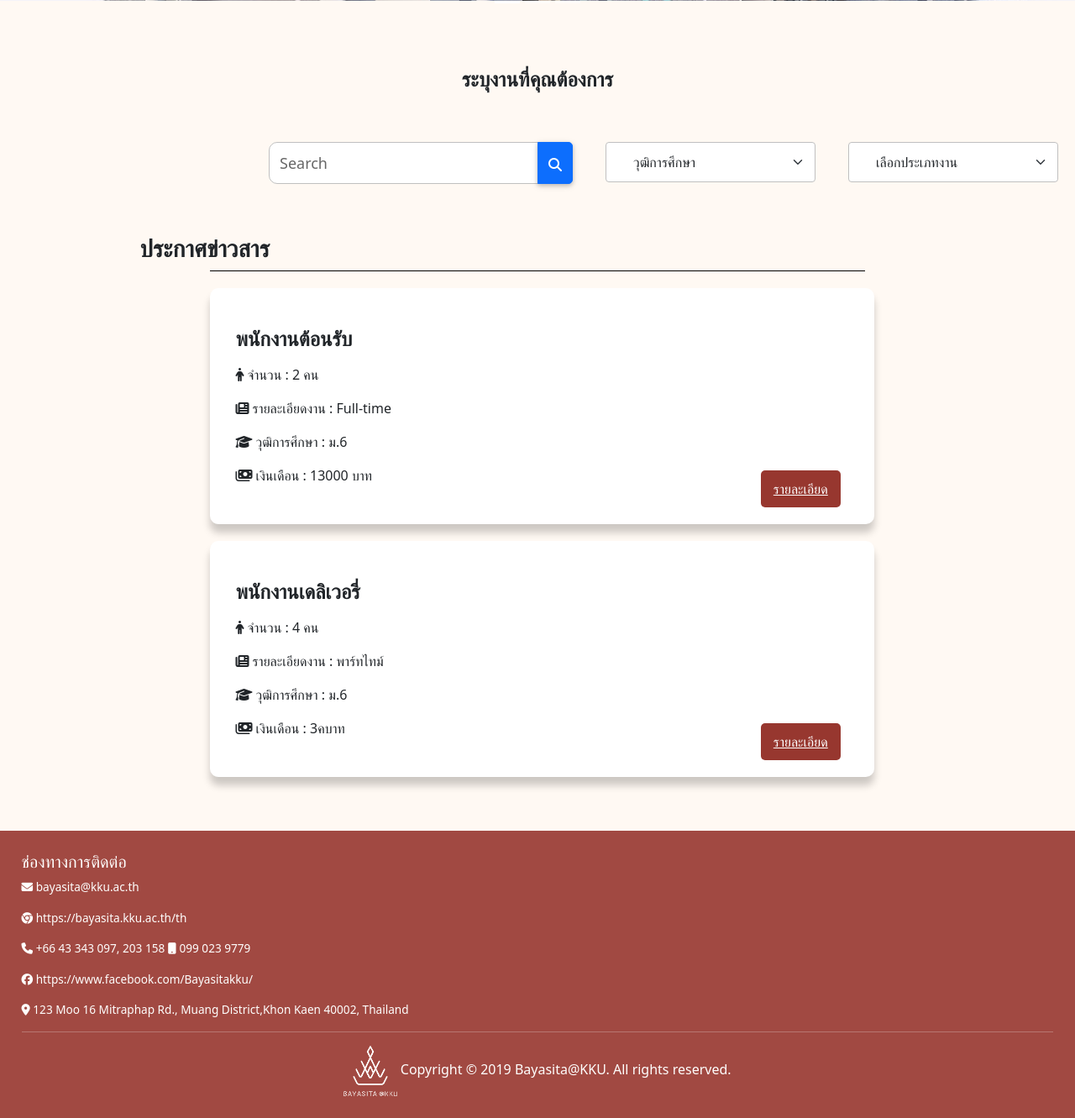
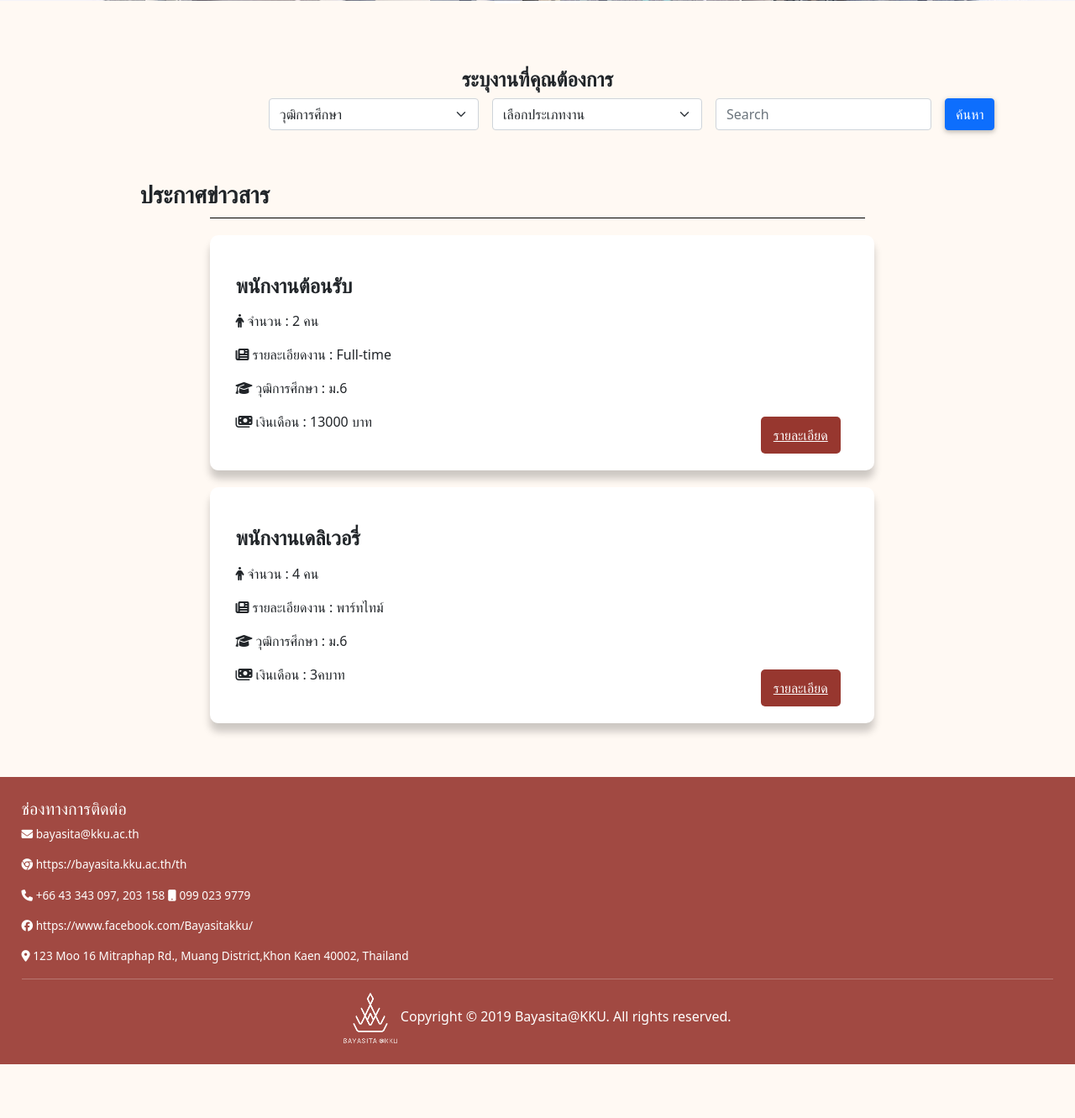
Before and after one commit to namxsw/project, a PHP site: page / in a window 1280 px wide. Shown: the part 588-1919 px from the top of the page at 84% size. After the commit the page ends 1855 px from the top, so only its background shows below. Run offline with PHP 8.4, Linux system fonts and the light colour scheme; data comes from the database, SQL or seed files in the repository; some libraries are stand-ins or nearby versions; some web fonts are replaced.

Commit message:
05/11/2565

```diff
--- a/css/user_Home.css
+++ b/css/user_Home.css
@@ -1,7 +1,9 @@
 body {
     background-color: #FFF9F3 !important;
     font-family: sans-serif;
+    min-width: 370px;
 }
+
 .header {
     color: #97372f;
     text-align: center;
@@ -15,60 +17,49 @@ h5 {
 
 
 /* banner */
-.carousel-inner{
+.carousel-inner {
     height: 400px;
 }
 
 
 /* ค้นหา */
 
-.ser{
+.ser {
     z-index: -1;
 }
-.search h4{
+
+.search-brn {
+    padding-left: 25%;
+}
+
+.form-select {
+    width: 250px !important;
+}
+
+.search h4 {
     text-align: center;
     margin-top: 50px;
 }
 
-.input-group{
+.input-group {
     margin-top: 60px;
 
 }
 
-.input-group .form-outline{
-    margin-left: 25%;
-    border: 1px solid #C0C0C0;
-    padding: 0.3rem 2rem;
-    border-radius: 10px;
-    background-color: #FFFf;
-}
 
-.input-group .form-outline .form-label{
-
-    font-size: large;
-    margin-top: 5px;
-}
-
-.select .form-select{
-    margin-left: 40px;
-    padding: 0.7rem 2rem;
-    border: 1px solid #C0C0C0;
-    width: 250px;
+.form-control {
+    height: 25px;
 }
 
 
 
-.btn-search{
-	border-radius: 0px 5px 5px 0px !important;
-}
-
 /* ดีเทล */
-.title h3{
+.title h3 {
     margin-top: 60px;
     margin-left: 13%;
 }
 
-#line{
+#line {
     margin: 10px 250px;
     border-top: 0.3px solid black;
 }
@@ -131,7 +122,7 @@ h5 {
     right: 40px;
     border: none;
     border-radius: 5px;
-    padding: 10px 15px ;
+    padding: 10px 15px;
 
 
 }
@@ -150,7 +141,7 @@ footer {
 
 }
 
-footer h5{
+footer h5 {
     color: #fff;
     margin-left: 0;
 }
@@ -159,9 +150,37 @@ footer p {
     font-size: 85%;
 }
 
-.ft{
+.ft {
     text-align: center;
 }
-.ft img{
+
+.ft img {
     height: 60px;
 }
+
+
+@media(max-width: 1200px) {
+    .carousel-inner {
+        height: auto;
+    }
+}
+
+@media(max-width: 992px) {
+
+    .search-brn {
+       align-items: center !important;
+       padding-left: 20%;
+    }
+
+    .form-control{
+        width: 78% !important;
+    }
+
+}
+
+
+
+@media(max-width: 720px) {}
+
+
+@media(max-width: 648px) {}
--- a/index.php
+++ b/index.php
@@ -59,22 +59,14 @@
     </div>
 
     <!-- ค้นหา        -->
-    <div class="ser">
-        <div class="search">
+    <div class="ser ">
+        <div class="search align-items-center">
             <h4><b>ระบุงานที่คุณต้องการ</h4></b>
         </div>
 
-        <div class="input-group">
-            <div class="form-outline">
-                <input type="search" id="form1" class="form-control" />
-                <label class="form-label" for="form1">Search</label>
-            </div>
-            <button type="button" class="btn btn-primary btn-search">
-                <i class="fas fa-search"></i>
-            </button>
-
-            <div class="select">
-                <select class="form-select" aria-label="Default select example">
+        <form class="row row-cols-lg-auto g-3 align-items-center search-brn">
+            <div class="col-12 ">
+                <select class="form-select form-control" aria-label="Default select example">
                     <option selected>วุฒิการศึกษา</option>
                     <option value="1">ม.6</option>
                     <option value="2">ปวช.</option>
@@ -83,16 +75,27 @@
                 </select>
             </div>
 
-            <div class="select">
-                <select class="form-select" aria-label="Default select example">
+            <div class="col-12">
+                <select class="form-select form-control" aria-label="Default select example">
                     <option selected>เลือกประเภทงาน</option>
                     <option value="พนักงานเดลิเวอรี่">พนักงานเดลิเวอรี่</option>
                     <option value="พนักงานต้อนรับ">พนักงานต้อนรับ</option>
                     <option value="พนักงานเสิร์ฟอาหาร">พนักงานเสิร์ฟอาหาร</option>
                 </select>
             </div>
-        </div>
+
+            <div class="col-12">
+                <input class="form-control" type="search" placeholder="Search">
+            </div>
+
+            <div class="col-12">
+                <button type="submit" class="btn btn-primary submit">ค้นหา</button>
+            </div>
+        </form>
+
+
     </div>
+
 
     <div class="title">
         <h3><b>ประกาศข่าวสาร</h3></b>
@@ -109,11 +112,20 @@
 
                     <tr>
                         <div class="post">
-                        <p class="section-ap"> <h4><b> <td><?php echo $row['Job_Type']; ?></b></h4></td></p>
-                <p class="section-ap"><i class="fa-solid fa-person"></i> จำนวน : <td><?php echo $row['Job_Amount']; ?></td></p>
-                <p class="section-ap"><i class="fa-solid fa-newspaper"></i> รายละเอียดงาน : <td><?php echo $row['Job_Result']; ?></td></p>
-                <p class="section-ap"><i class="fa-solid fa-graduation-cap"></i> วุฒิการศึกษา : <td><?php echo $row['Job_Education']; ?></td></p>
-                <p class="section-ap"><i class="fa-solid fa-money-bills"></i> เงินเดือน : <td><?php echo $row['Job_Salary']; ?></td></p>
+                            <p class="section-ap">
+                            <h4><b>
+                                    <td><?php echo $row['Job_Type']; ?>
+                                </b></h4>
+                            </td>
+                            </p>
+                            <p class="section-ap"><i class="fa-solid fa-person"></i> จำนวน : <td><?php echo $row['Job_Amount']; ?></td>
+                            </p>
+                            <p class="section-ap"><i class="fa-solid fa-newspaper"></i> รายละเอียดงาน : <td><?php echo $row['Job_Result']; ?></td>
+                            </p>
+                            <p class="section-ap"><i class="fa-solid fa-graduation-cap"></i> วุฒิการศึกษา : <td><?php echo $row['Job_Education']; ?></td>
+                            </p>
+                            <p class="section-ap"><i class="fa-solid fa-money-bills"></i> เงินเดือน : <td><?php echo $row['Job_Salary']; ?></td>
+                            </p>
 
                         </div>
                     </tr>
@@ -138,7 +150,7 @@
 
     ?>
 
-<footer>
+    <footer>
         <h5> ช่องทางการติดต่อ</h5>
         <p> <i class="fa-solid fa-envelope"></i> bayasita@kku.ac.th </p>
         <p> <i class="fa-brands fa-chrome"></i> https://bayasita.kku.ac.th/th </p>
@@ -153,5 +165,6 @@
         </div>
     </footer>
 
-    </body>
+</body>
+
 </html>
```
Lines whose indentation alone changed are shown as unchanged.
